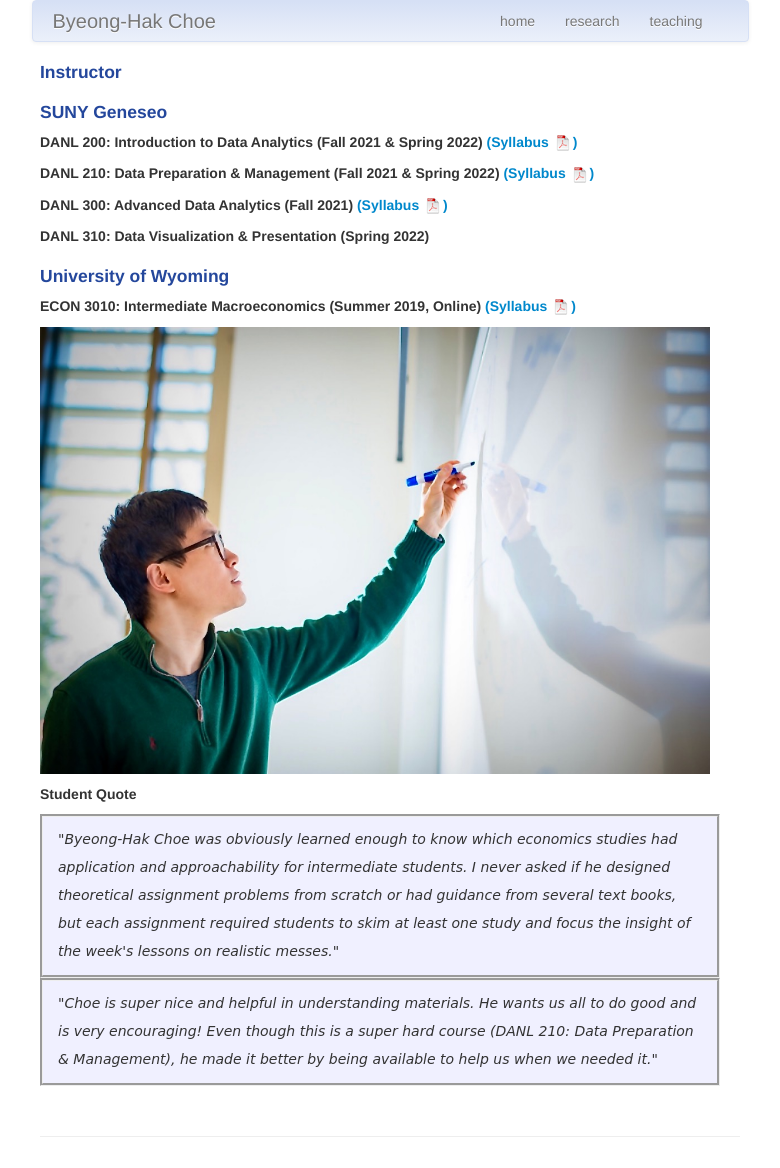
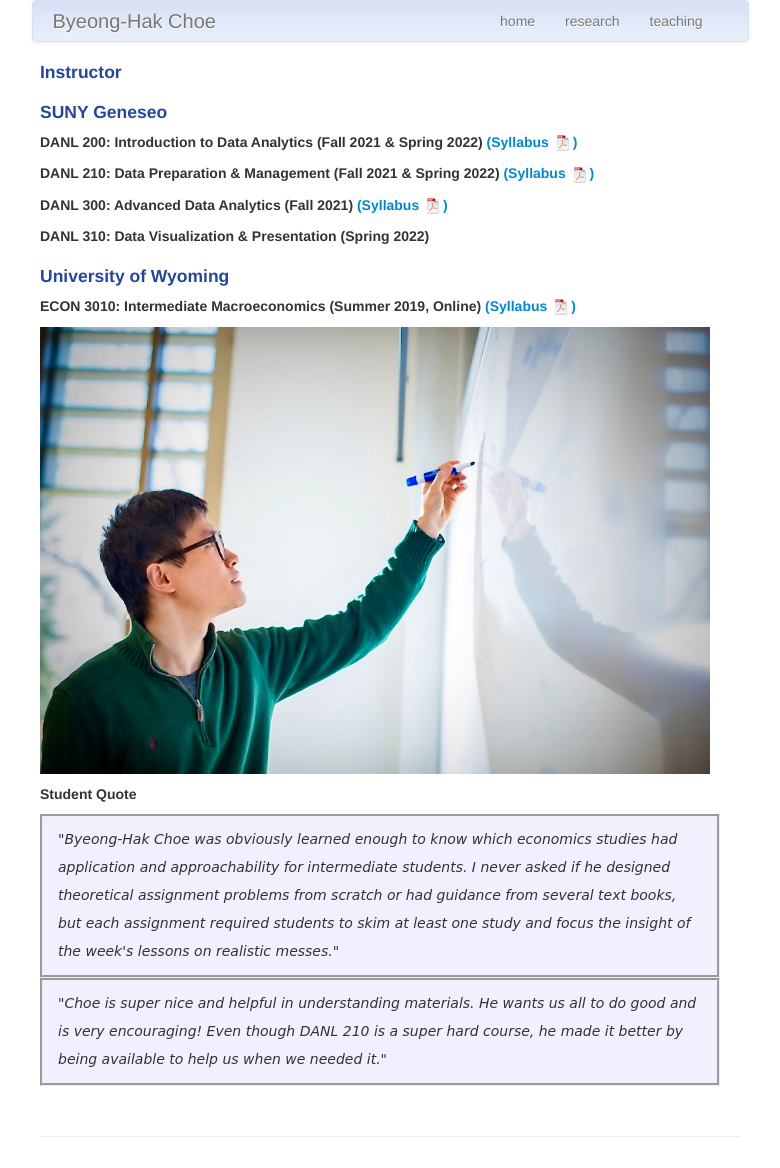
Before and after one commit to Erikwoj/bcecon.github.io, a Jekyll site: the page built from pages/teaching.md, in a window 1280 px wide. Shown: the whole page, without its empty margins (250-1030 px from the left). Built offline with Jekyll 4.4.1, drawn with Linux system fonts in a browser that asks for light colours.

Commit message:
update my website

```diff
--- a/pages/teaching.md
+++ b/pages/teaching.md
@@ -50,6 +50,6 @@ description: B.H. Choe's teaching
 </div>
 
 <div style="line-height:200%; font-style: italic; font-family: 'Comic Sans MS', 'Chalkboard', 'ChalkboardSE-Regular', 'Marker Felt', sans-serif; background-color: rgba(204, 204, 255, .3); padding-left:15px; padding-right:15px; padding-top:8px; padding-bottom:10px; margin-right: 20px; border-style: groove" >
-	"Choe is super nice and helpful in understanding materials. He wants us all to do good and is very encouraging! Even though this is a super hard course (DANL 210: Data Preparation & Management), he made it better by being available to help us when we needed it."
+	"Choe is super nice and helpful in understanding materials. He wants us all to do good and is very encouraging! Even though DANL 210 is a super hard course, he made it better by being available to help us when we needed it."
 </div>
 <br />
```
